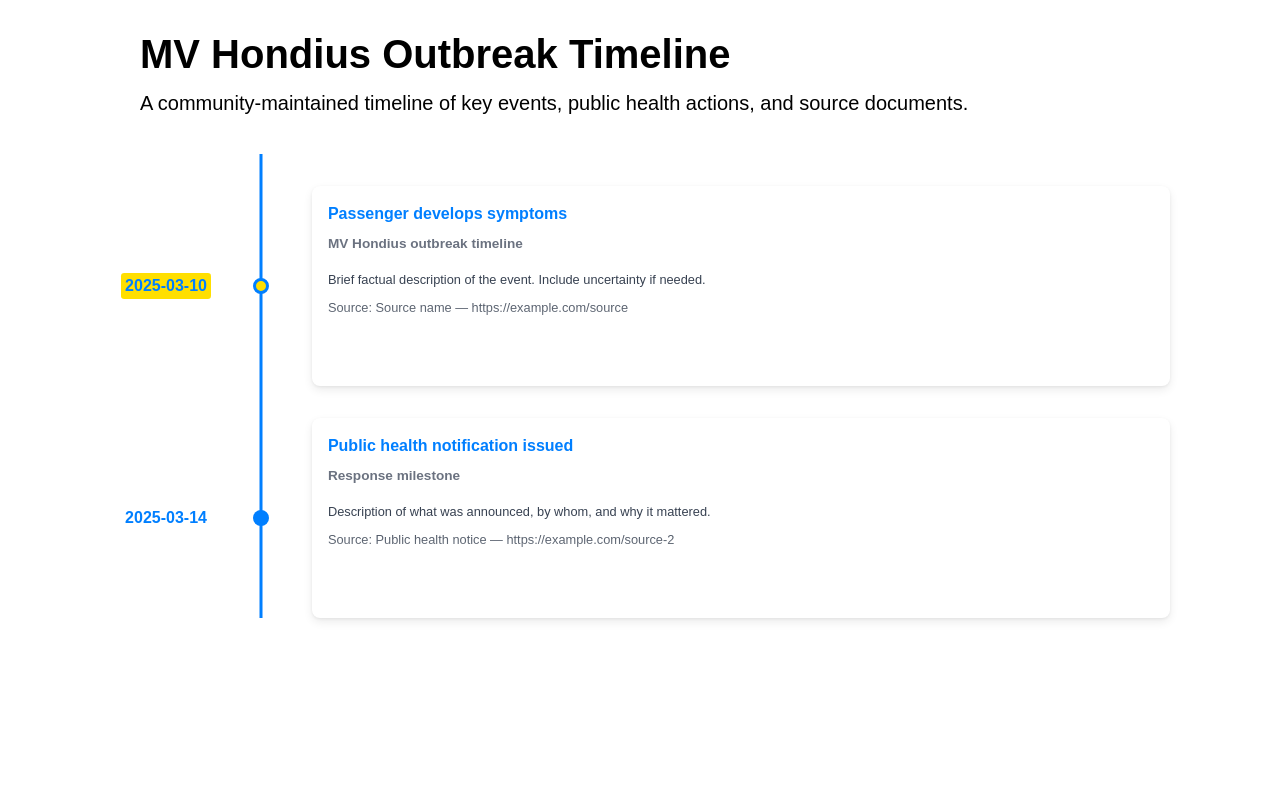
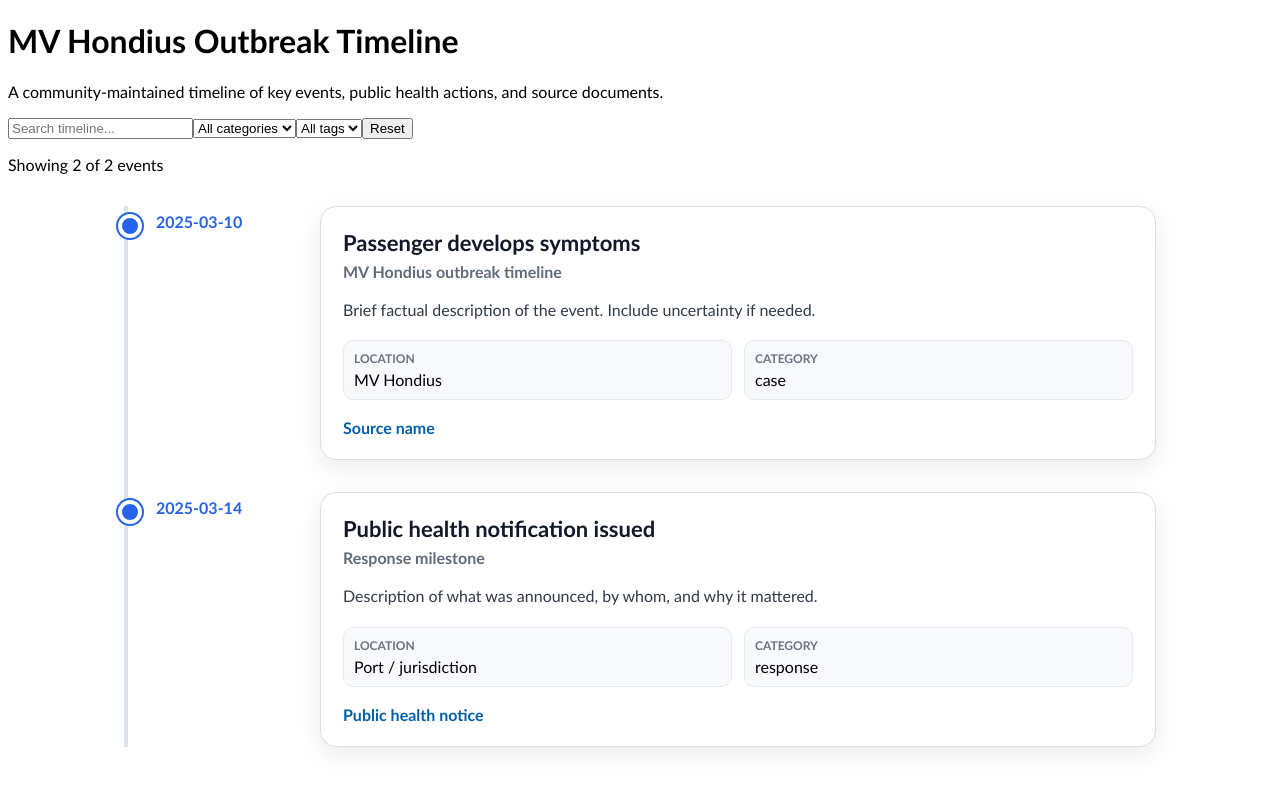
Before and after one commit to emtee10/hondius-outbreak-timeline, a React (Vite) app: page / in a window 1280 px wide. Shown: the top 788 px of the page. Built offline with nearby package versions, Linux system fonts and the light colour scheme.

Commit message:
Working interactive outbreak timeline

```diff
--- a/src/App.jsx
+++ b/src/App.jsx
@@ -1,9 +1,12 @@
-import { useEffect, useState } from "react";
+import { useEffect, useMemo, useState } from "react";
 import { Chrono } from "react-chrono";
 import "./styles.css";
 
 export default function App() {
-  const [items, setItems] = useState([]);
+  const [rawItems, setRawItems] = useState([]);
+  const [searchText, setSearchText] = useState("");
+  const [selectedCategory, setSelectedCategory] = useState("all");
+  const [selectedTag, setSelectedTag] = useState("all");
 
   useEffect(() => {
     fetch(`${import.meta.env.BASE_URL}data/mv-hondius.json`)
@@ -13,23 +16,47 @@ export default function App() {
         }
         return response.json();
       })
-      .then((data) => {
-        const formatted = data.map((item) => ({
-          title: item.title,
-          cardTitle: item.cardTitle,
-          cardSubtitle: item.cardSubtitle,
-          cardDetailedText: [
-            item.cardDetailedText,
-            item.sourceUrl
-              ? `Source: ${item.sourceLabel || item.sourceUrl} — ${item.sourceUrl}`
-              : ""
-          ].filter(Boolean)
-        }));
-
-        setItems(formatted);
-      })
+      .then(setRawItems)
       .catch(console.error);
   }, []);
+
+  const categories = useMemo(() => {
+    return ["all", ...new Set(rawItems.map((item) => item.category).filter(Boolean))];
+  }, [rawItems]);
+
+  const tags = useMemo(() => {
+    return [
+      "all",
+      ...new Set(rawItems.flatMap((item) => item.tags || []))
+    ];
+  }, [rawItems]);
+
+  const filteredItems = useMemo(() => {
+    return rawItems.filter((item) => {
+      const search = searchText.toLowerCase();
+
+      const matchesSearch =
+        !search ||
+        item.title?.toLowerCase().includes(search) ||
+        item.cardTitle?.toLowerCase().includes(search) ||
+        item.cardSubtitle?.toLowerCase().includes(search) ||
+        item.cardDetailedText?.toLowerCase().includes(search) ||
+        item.location?.toLowerCase().includes(search) ||
+        item.tags?.some((tag) => tag.toLowerCase().includes(search));
+
+      const matchesCategory =
+        selectedCategory === "all" || item.category === selectedCategory;
+
+      const matchesTag =
+        selectedTag === "all" || item.tags?.includes(selectedTag);
+
+      return matchesSearch && matchesCategory && matchesTag;
+    });
+  }, [rawItems, searchText, selectedCategory, selectedTag]);
+
+  const chronoItems = filteredItems.map((item) => ({
+    title: item.title,
+  }));
 
   return (
     <main className="app">
@@ -41,16 +68,102 @@ export default function App() {
         </p>
       </header>
 
-      <section className="timeline-wrapper">
-        <Chrono
-          items={items}
-          mode="vertical"
-          disableToolbar
-          layout={{
-            cardWidth: 650,
-            cardHeight: 220
+      <section className="controls">
+        <input
+          type="search"
+          placeholder="Search timeline..."
+          value={searchText}
+          onChange={(event) => setSearchText(event.target.value)}
+        />
+
+        <select
+          value={selectedCategory}
+          onChange={(event) => setSelectedCategory(event.target.value)}
+        >
+          {categories.map((category) => (
+            <option key={category} value={category}>
+              {category === "all" ? "All categories" : category}
+            </option>
+          ))}
+        </select>
+
+        <select
+          value={selectedTag}
+          onChange={(event) => setSelectedTag(event.target.value)}
+        >
+          {tags.map((tag) => (
+            <option key={tag} value={tag}>
+              {tag === "all" ? "All tags" : tag}
+            </option>
+          ))}
+        </select>
+
+        <button
+          type="button"
+          onClick={() => {
+            setSearchText("");
+            setSelectedCategory("all");
+            setSelectedTag("all");
           }}
-        />
+        >
+          Reset
+        </button>
+      </section>
+
+      <p className="count">
+        Showing {filteredItems.length} of {rawItems.length} events
+      </p>
+      <section className="timeline-list">
+        {filteredItems.map((item) => (
+          <article className="event-card" key={`${item.title}-${item.cardTitle}`}>
+            <div className="event-date">{item.title}</div>
+
+            <div className="event-content">
+              <h2>{item.cardTitle}</h2>
+
+              {item.cardSubtitle && (
+                <p className="event-subtitle">{item.cardSubtitle}</p>
+              )}
+
+              <p className="event-description">{item.cardDetailedText}</p>
+
+              <div className="event-meta">
+                {item.location && (
+                  <div>
+                    <span className="meta-label">Location</span>
+                    <span>{item.location}</span>
+                  </div>
+                )}
+
+                {item.category && (
+                  <div>
+                    <span className="meta-label">Category</span>
+                    <span>{item.category}</span>
+                  </div>
+                )}
+              </div>
+
+              {item.tags?.length > 0 && (
+                <div className="tag-list">
+                  {item.tags.map((tag) => (
+                    <span className="tag" key={tag}>{tag}</span>
+                  ))}
+                </div>
+              )}
+
+              {item.sourceUrl && (
+                <a
+                  className="source-link"
+                  href={item.sourceUrl}
+                  target="_blank"
+                  rel="noreferrer"
+                >
+                  {item.sourceLabel || "View source"}
+                </a>
+              )}
+            </div>
+          </article>
+        ))}
       </section>
     </main>
   );
--- a/src/styles.css
+++ b/src/styles.css
@@ -1,46 +1,114 @@
-* {
-  box-sizing: border-box;
+body {
+  font-family: "Calibri", sans-serif;
 }
 
-html,
-body,
-#root {
-  margin: 0;
-  min-height: 100%;
-  width: 100%;
-  font-family: Arial, Helvetica, sans-serif;
+.timeline-list {
+  max-width: 1000px;
+  margin: 32px auto;
+  border-left: 4px solid #dbe3ef;
+  padding-left: 28px;
+
 }
 
-body {
-  background: #ffffff;
+.event-card {
+  position: relative;
+  margin-bottom: 32px;
+  display: grid;
+  grid-template-columns: 140px 1fr;
+  gap: 24px;
+
 }
 
-.app {
-  width: 100%;
-  min-height: 100vh;
-  padding: 32px;
+.event-card::before {
+  content: "";
+  position: absolute;
+  left: -38px;
+  top: 8px;
+  width: 16px;
+  height: 16px;
+  background: #2563eb;
+  border: 4px solid #ffffff;
+  border-radius: 999px;
+  box-shadow: 0 0 0 2px #2563eb;
 }
 
-.header {
-  max-width: 1000px;
-  margin: 0 auto 32px auto;
+.event-date {
+  font-weight: 700;
+  color: #2563eb;
+  padding-top: 6px;
 }
 
-.header h1 {
-  margin: 0 0 12px 0;
-  font-size: 40px;
-  line-height: 1.1;
+.event-content {
+  background: #ffffff;
+  border: 1px solid #d9dee7;
+  border-radius: 16px;
+  padding: 22px;
+  box-shadow: 0 8px 24px rgba(0, 0, 0, 0.08);
 }
 
-.header p {
-  margin: 0;
-  font-size: 20px;
-  line-height: 1.5;
+.event-content h2 {
+  margin: 0 0 6px 0;
+  font-size: 22px;
+  color: #111827;
 }
 
-.timeline-wrapper {
-  width: 100%;
-  max-width: 1100px;
-  height: 700px;
-  margin: 0 auto;
+.event-subtitle {
+  margin: 0 0 16px 0;
+  color: #5f6b7a;
+  font-weight: 600;
 }
+
+.event-description {
+  line-height: 1.6;
+  color: #2f3a48;
+}
+
+.event-meta {
+  display: grid;
+  grid-template-columns: 1fr 1fr;
+  gap: 12px;
+  margin: 18px 0;
+}
+
+.event-meta div {
+  background: #f7f9fc;
+  border: 1px solid #e6eaf0;
+  border-radius: 10px;
+  padding: 10px;
+}
+
+.meta-label {
+  display: block;
+  font-size: 12px;
+  text-transform: uppercase;
+  color: #6b7280;
+  font-weight: 700;
+  margin-bottom: 4px;
+}
+
+.tag-list {
+  display: flex;
+  flex-wrap: wrap;
+  gap: 8px;
+  margin: 16px 0;
+}
+
+.tag {
+  background: #eef4ff;
+  color: #244f8f;
+  border: 1px solid #cfe0ff;
+  border-radius: 999px;
+  padding: 5px 10px;
+  font-size: 13px;
+  font-weight: 600;
+}
+
+.source-link {
+  color: #005ea8;
+  font-weight: 700;
+  text-decoration: none;
+}
+
+.source-link:hover {
+  text-decoration: underline;
+}
```
Also changed, not shown: package.json (+3 -4 lines), 1 other file (tests, documents, lock files or other folders).
